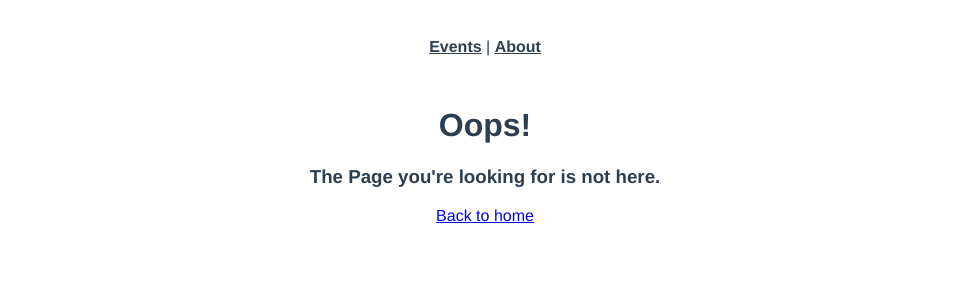
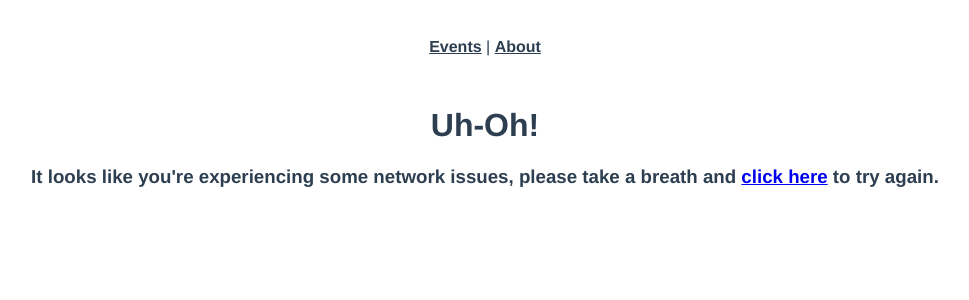
Before and after one commit to FADL285/Vue-Events, a Vue app: page /network-error in a window 1280 px wide. Shown: the top 300 px of the page, without its empty margins (155-1124 px from the left). Built offline with nearby package versions, Linux system fonts and the light colour scheme.

Commit message:
Added Network Error Handling

```diff
--- a/src/components/TheSpinner.vue
+++ b/src/components/TheSpinner.vue
@@ -17,7 +17,7 @@ export default {
 
 <style scoped>
 .sk-chase {
-  margin-top: 3rem;
+  margin: 3rem auto 0 auto;
   width: 40px;
   height: 40px;
   position: relative;
--- a/src/router/index.js
+++ b/src/router/index.js
@@ -6,6 +6,7 @@ import EventDetails from "@/views/event/DetailsView";
 import EventRegister from "@/views/event/RegisterView";
 import EventEdit from "@/views/event/EditView";
 import NotFound from "@/views/NotFound";
+import NetworkError from "@/views/NetworkError";
 
 const routes = [
   {
@@ -62,6 +63,11 @@ const routes = [
     component: NotFound,
     props: true,
   },
+  {
+    path: "/network-error",
+    name: "NetworkError",
+    component: NetworkError,
+  },
 ];
 
 const router = createRouter({
--- a/src/views/EventListView.vue
+++ b/src/views/EventListView.vue
@@ -5,7 +5,7 @@
       <EventCard v-for="event in events" :key="event.id" :event="event" />
       <ThePagination :page="page" :total-pages="totalPages"></ThePagination>
     </template>
-    <TheSpinner v-else></TheSpinner>
+    <TheSpinner v-else />
   </div>
 </template>
 
@@ -47,7 +47,7 @@ export default {
         this.events = response.data;
         this.totalEvents = response.headers["x-total-count"];
       } catch (error) {
-        console.log(error);
+        await this.$router.push({ name: "NetworkError" });
       }
     });
   },
--- /dev/null
+++ b/src/views/NetworkError.vue
@@ -0,0 +1,11 @@
+<template>
+  <div class="networkError">
+    <h1>Uh-Oh!</h1>
+
+    <h3>
+      It looks like you're experiencing some network issues, please take a
+      breath and <a href="#" @click="$router.go(-1)">click here</a> to try
+      again.
+    </h3>
+  </div>
+</template>
--- a/src/views/event/LayoutView.vue
+++ b/src/views/event/LayoutView.vue
@@ -10,13 +10,19 @@
     </div>
     <router-view :event="event"></router-view>
   </div>
+  <TheSpinner v-else />
 </template>
 
 <script>
 import EventService from "@/services/EventService";
+import TheSpinner from "@/components/TheSpinner";
 
 export default {
   name: "EventLayout",
+  components: {
+    TheSpinner,
+  },
+
   data() {
     return {
       event: null,
@@ -28,14 +34,16 @@ export default {
       const response = await EventService.getEvent(this.id);
       this.event = response.data;
     } catch (error) {
-      console.log(error);
-
+      if (error.response && error.response.status === 404) {
         await this.$router.push({
           name: "404Resource",
           params: {
             resource: "event",
           },
         });
+      } else {
+        await this.$router.push({ name: "NetworkError" });
+      }
     }
   },
 };
```
Lines whose indentation alone changed are shown as unchanged.
